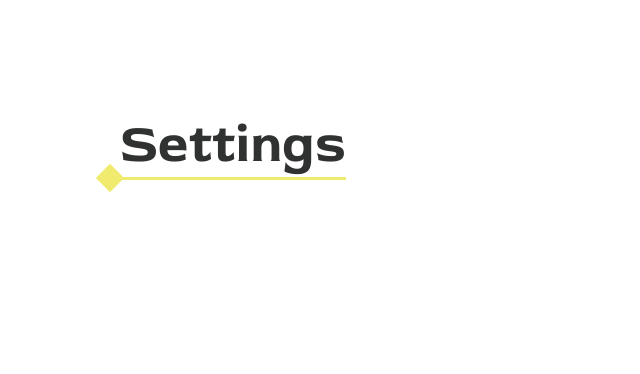
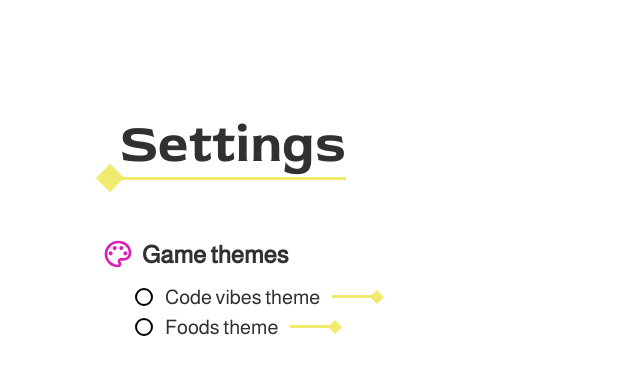
Before and after one commit to XbatzoX/memory, a website built with Vite: page html/settings.html in a window 1280 px wide. Shown: the whole page, without its empty margins (0-640 px from the left). Built offline with nearby package versions, Linux system fonts and the light colour scheme.

Commit message:
worked on radio group

```diff
--- a/html/settings.html
+++ b/html/settings.html
@@ -14,6 +14,37 @@
                 <div class="divider__line-xl"></div>
             </div>
         </div>
+        <div class="settingsContent">
+            <div class="settingsContent__left">
+                <fieldset class="radioGroup">
+                    <legend class="radioGroup__caption">
+                        <img class="radioGroup__icon" src="../assets/icons/game_themes_icon.svg" alt="theme icon">
+                        <span class="radioGroup__text">Game themes</span>
+                    </legend>
+                    <label class="radio">
+                        <input type="radio" name="theme" value="code_vibes">
+                        <span class="radio__label">Code vibes theme</span>
+                        <div class="width">
+                            <div class="divider-half">
+                                <div class="divider__square-s"></div>
+                                <div class="divider__line-xl"></div>
+                            </div>
+                        </div>
+                    </label>
+                    <label class="radio">
+                        <input type="radio" name="theme" value="food_theme">
+                        <span class="radio__label">Foods theme</span>
+                        <div class="width">
+                            <div class="divider-half">
+                                <div class="divider__square-s"></div>
+                                <div class="divider__line-xl"></div>
+                            </div>
+                        </div>
+                    </label>
+                </fieldset>
+            </div>
+            <div class="settingsContent__right"></div>
+        </div>
     </section>
 
     <script type="module" src="../src/main.ts"></script>
--- /dev/null
+++ b/src/styles/SCSS/components/_radio-group.scss
@@ -0,0 +1,93 @@
+@use '../abstract/mixin' as mx;
+@use '../abstract/variables' as var;
+@use 'sass:map';
+
+.radioGroup{
+    border: 0;
+    padding: 0;
+    margin: 0;
+    min-inline-size: 0;
+    width: 100%;
+    font-family: 'MyAlmarai';
+    color: map.get(var.$colors, intro-bg);
+    @include mx.flex-start();
+    gap: map.get(var.$sizes, s);
+
+    // &:hover input[type="radio"]:checked::before{
+    //     transform: scale(0);
+    // }
+
+    // &:has(.radio:hover) input[type="radio"]:checked::before {
+    //     transform: scale(0);
+    // }
+
+    &__caption{
+        @include mx.flex-center(row);
+        gap: map.get(var.$sizes, s);
+        padding-bottom: map.get(var.$sizes, m);
+    }
+
+    &__icon{
+        width: map.get(var.$sizes, xl);
+        height: map.get(var.$sizes, xl);;
+    }
+
+    &__text{
+        font-size: 24px;
+        font-weight: 700;
+    }
+}
+
+.radio{
+    padding-left: 35px;
+    cursor: pointer;
+    @include mx.flex-center(row);
+    gap: 12px;
+    // width: 100%;
+
+    input[type="radio"] {
+        appearance: none;
+        -webkit-appearance: none;
+
+        width: 18px;
+        height: 18px;
+        border: 2px solid #000;
+        border-radius: 50%;
+        display: grid;
+        place-content: center;
+        margin: 0;
+    }
+
+    // innerer Punkt (default unsichtbar)
+    input[type="radio"]::before {
+        content: "";
+        width: 8px;
+        height: 8px;
+        border-radius: 50%;
+        transform: scale(0);
+        transition: transform 120ms ease-in-out;
+        background-color: #000;
+    }
+
+     // checked Zustand → kleiner Punkt
+    input[type="radio"]:checked::before {
+        transform: scale(0.6); // <- kleiner innerer Kreis
+    }
+
+    // &:hover input[type="radio"]::before {
+    //     transform: scale(0.6);
+    // }
+
+    &__label{
+        font-size: 20px;
+        // padding-left: map.get(var.$sizes, s);
+        white-space: nowrap;
+
+        &--highlight{
+            font-size: 20px;
+            // padding-left: map.get(var.$sizes, s);
+            font-weight: 700;
+            white-space: nowrap;
+        }
+    }
+}
--- a/src/styles/SCSS/pages/_settings-screen.scss
+++ b/src/styles/SCSS/pages/_settings-screen.scss
@@ -4,9 +4,11 @@
 
 .settingsFrame{
     @include mx.flex-start();
+    gap: 50px;
     padding: 100px;
     color: map.get(var.$colors, intro-bg);
 }
+
 
 .captionContainer{
    @include mx.flex-center();
@@ -22,3 +24,13 @@
 .distance{
     transform: translateY(10px);
 }
+
+.settingsContent{
+    display: flex;
+    width: 100%;
+
+    &__left{
+        width: 400px;
+        @include mx.flex-start();
+    }
+}
--- a/src/styles/style.scss
+++ b/src/styles/style.scss
@@ -4,8 +4,13 @@
 @use './SCSS/base/fonts';
 @use './SCSS/components/buttons';
 @use './SCSS/components/dividers';
+@use './SCSS/components/radio-group';
 
 body{
     box-sizing: border-box;
     margin: 0;
 }
+
+.width{
+    width: 50px;
+}
```
